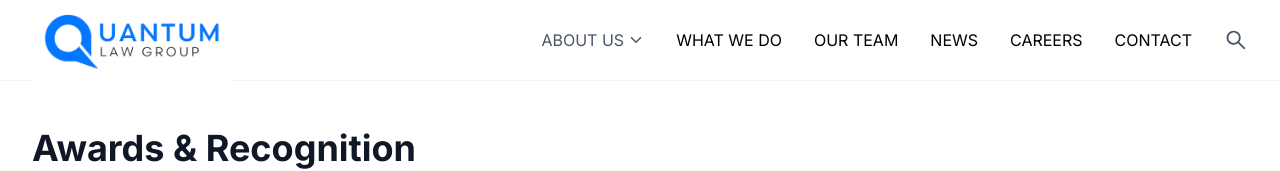
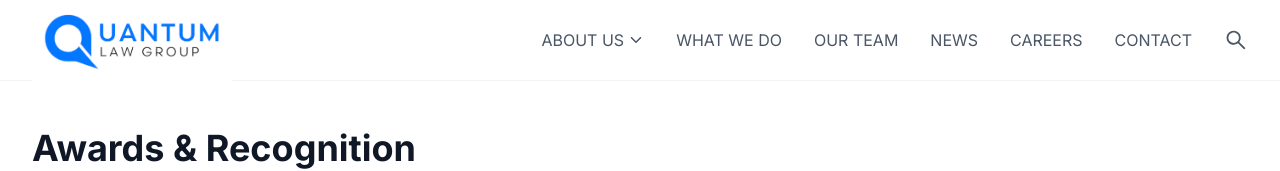
Before and after one commit to JJPP-17/quantumlaw, a Next.js app: page /aboutus/awards in a window 1280 px wide. Shown: the top 171 px of the page. Built offline with nearby package versions, Linux system fonts and the light colour scheme; no server answers; the database is empty.

Commit message:
Fix style

```diff
--- a/app/components/MyLink.tsx
+++ b/app/components/MyLink.tsx
@@ -5,9 +5,11 @@
 export default function MyLink({
   href,
   children,
+  className,
 }: {
   href: string;
   children: React.ReactNode;
+  className?: string;
 }) {
   const [loading, setLoading] = useState(false);
   const currentPath = usePathname();
@@ -29,7 +31,7 @@
       href={href}
       onClick={handleClick}
       prefetch={false}
-      className="flex items-center justify-center"
+      className={`flex items-center justify-center ${className}`}
     >
       {children}
       {loading && (
```
